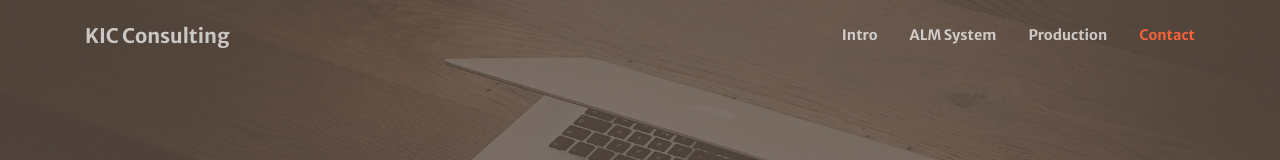
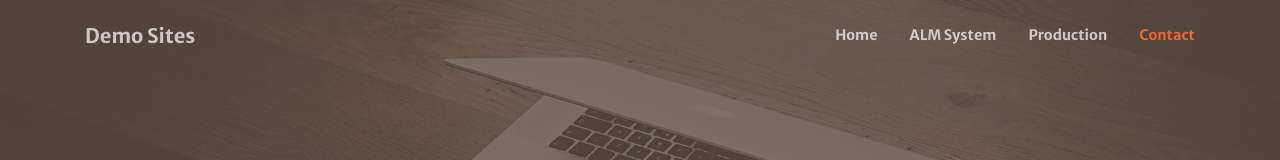
Before and after one commit to hjkim1004/Internship, a website with bundled scripts: page kic-consulting/index.html in a window 1280 px wide. Shown: the top 160 px of the page. Built offline with nearby package versions, Linux system fonts and the light colour scheme.

Commit message:
Update index.html

```diff
--- a/kic-consulting/index.html
+++ b/kic-consulting/index.html
@@ -30,14 +30,14 @@
   <!-- Navigation -->
   <nav class="navbar navbar-expand-lg navbar-light fixed-top py-3" id="mainNav">
     <div class="container">
-      <a class="navbar-brand js-scroll-trigger" href="#page-top">KIC Consulting</a>
+      <a class="navbar-brand js-scroll-trigger" href="#page-top">Demo Sites</a>
       <button class="navbar-toggler navbar-toggler-right" type="button" data-toggle="collapse" data-target="#navbarResponsive" aria-controls="navbarResponsive" aria-expanded="false" aria-label="Toggle navigation">
         <span class="navbar-toggler-icon"></span>
       </button>
       <div class="collapse navbar-collapse" id="navbarResponsive">
         <ul class="navbar-nav ml-auto my-2 my-lg-0">
           <li class="nav-item">
-            <a class="nav-link js-scroll-trigger" href="#intro">Intro</a>
+            <a class="nav-link js-scroll-trigger" href="#intro">Home</a>
           </li>
           <li class="nav-item">
             <a class="nav-link js-scroll-trigger" href="#alm">ALM System</a>
@@ -182,7 +182,7 @@
         <div class="col-lg-8 text-center">
           <h2 class="mt-0"><b>Heejeong Kim</b></h2>
           <hr class="divider my-4">
-          <p class=" mb-5">KIC Consulting 김희정 사원입니다. 기타 문의 사항은 하단의 연락처로 문의주시기 바랍니다.</p>
+          <p class=" mb-5">기타 문의 사항은 하단의 연락처로 문의주시기 바랍니다.</p>
         </div>
       </div>
       <div class="row">
@@ -202,7 +202,7 @@
   <!-- Footer -->
   <footer class="bg-light py-5">
     <div class="container">
-      <div class="small text-center text-muted">Copyright &copy; 2019 - KIC Consulting - Heejeong Kim</div>
+      <div class="small text-center text-muted">Copyright &copy; 2019 - Heejeong Kim</div>
     </div>
   </footer>
 
```
